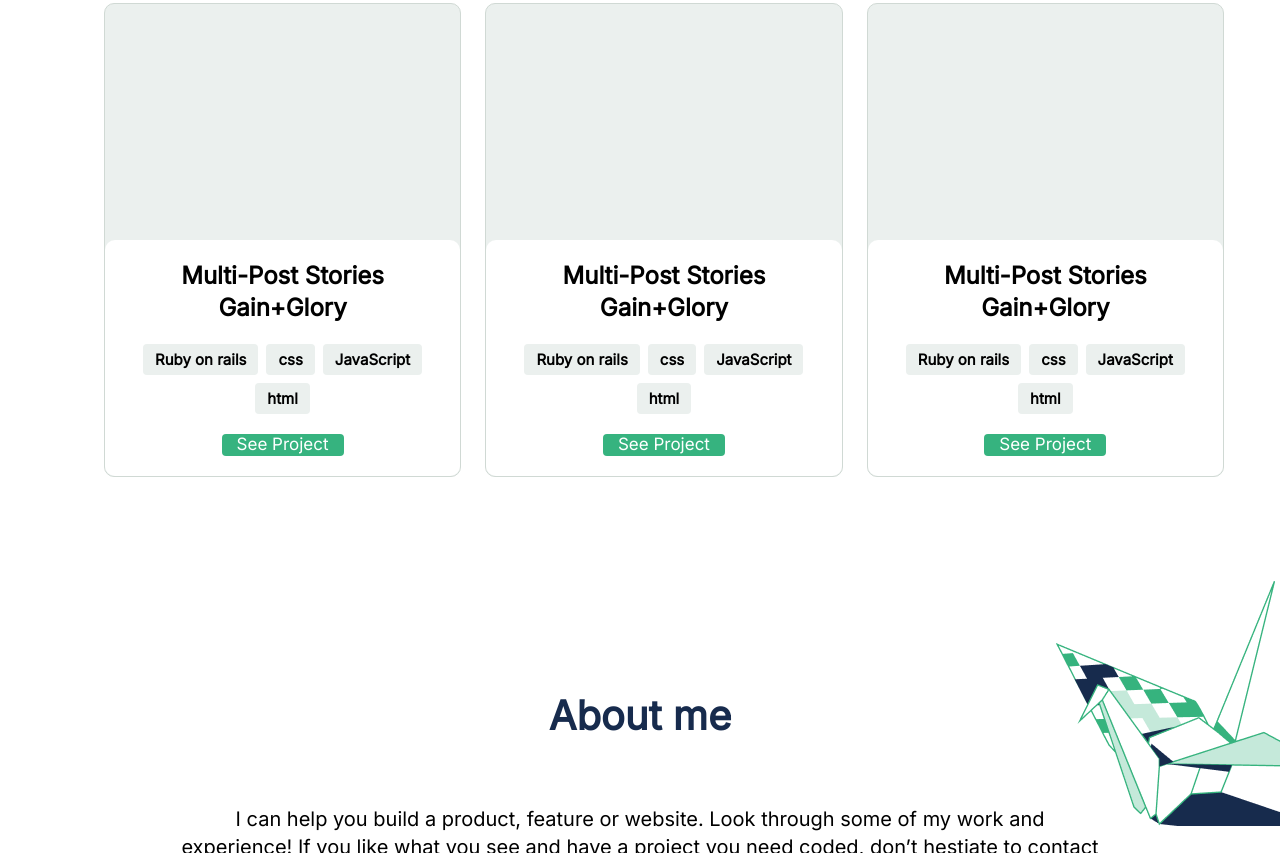
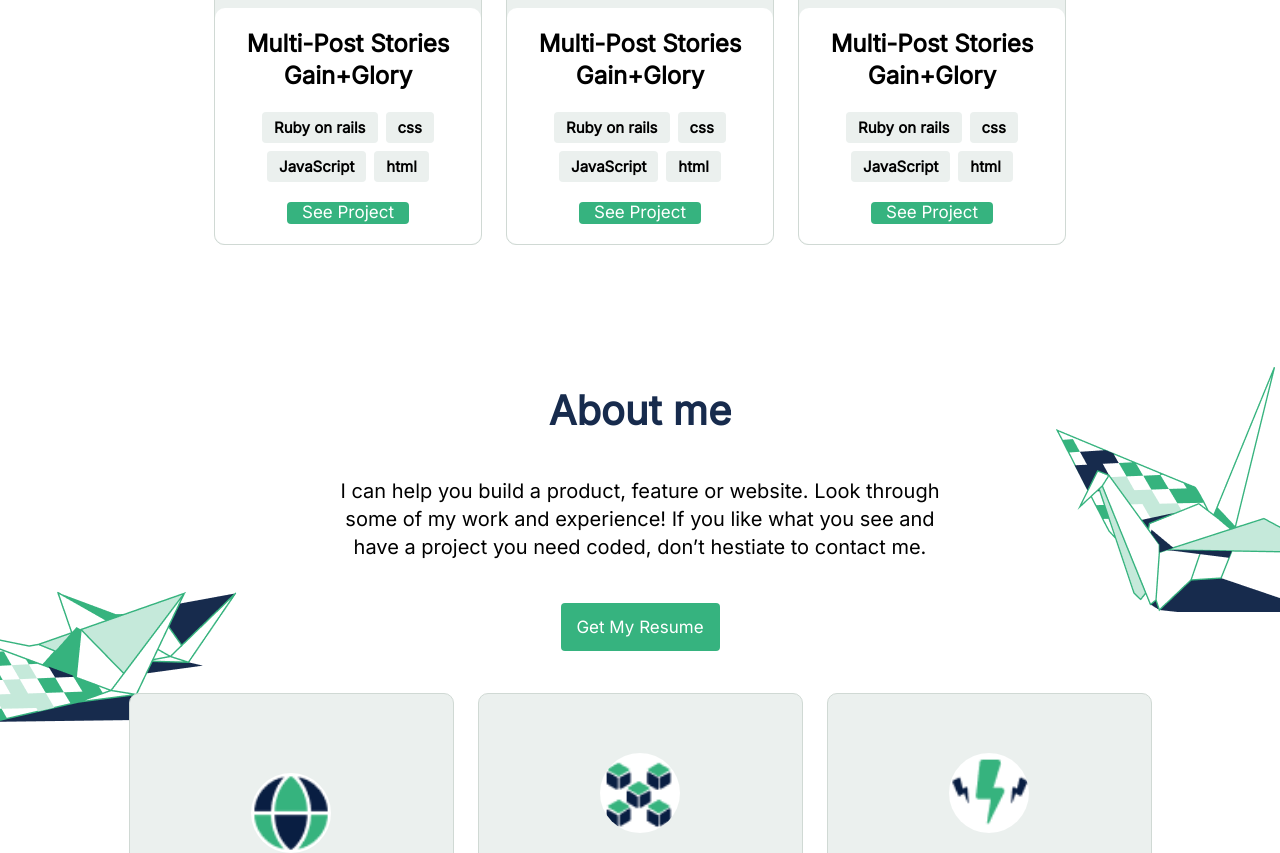
Before and after one commit to Vgonma/PersonalPortfolio, a website: page index.html in a window 1280 px wide. Shown: the part 1947-2800 px from the top of the page. Drawn offline with Linux system fonts and the light colour scheme.

Commit message:
Reduce space between title and projects, move About me background image to fit the template

```diff
--- a/index.html
+++ b/index.html
@@ -112,7 +112,7 @@
         </section>
     </section>
 
-    <section class="tittleContainer aboutMe" id="About">
+    <section class="aboutMe tittleContainer" id="About">
         <h2 class="title blue">About me</h2>
         <p> I can help you build a product, feature or website. Look through some of my work and experience! If you like what you see and have a project you need coded, don’t hestiate to contact me.</p>
         <button class="button resumeButton">Get My Resume</button>
--- a/style.css
+++ b/style.css
@@ -17,6 +17,7 @@ body {
   width: 100%;
   background-color: white;
   font-size: 20px;
+  max-width: 1920px;
 }
 
 .navContainer {
@@ -67,7 +68,7 @@ p {
   flex-direction: column;
   align-items: center;
   justify-content: space-around;
-  padding: 6.4%;
+  padding: 15% 15% 0;
 }
 
 .tittleContainer p {
@@ -76,13 +77,13 @@ p {
 
 /* Main page */
 @media (min-width: 768px) {
-  .navContainer h2,
-  nav {
-    display: none;
+  .navContainer {
+    margin: 0;
   }
 
-  .navContainer {
-    margin: 0;
+  .navContainer h2,
+  div {
+    display: none;
   }
 
   .navContainer ul {
@@ -301,24 +302,19 @@ p {
 }
 
 @media (min-width: 900px) {
-  .separator {
-    display: none;
-  }
-
   .myRecentWork {
-    grid-template-columns: repeat(3, 33.33%);
-    grid-template-rows: repeat(3, 1fr);
-    grid-auto-flow: row;
+    justify-content: center;
+    grid-template-columns: repeat(3, auto);
+    grid-template-rows: auto auto auto;
     gap: 1.2em;
   }
 
   .myRecentWork h2 {
     grid-column: span 3;
-    margin: 40px;
   }
 
   .workCard {
-    max-width: none;
+    max-width: 18.45em;
     height: 474px;
     display: flex;
     flex-wrap: wrap;
@@ -331,6 +327,7 @@ p {
   }
 }
 
+/* About Me Section */
 .aboutMe {
   display: grid;
   grid-template-columns: 3;
@@ -357,37 +354,6 @@ p {
   width: 325px;
 }
 
-/* About Me */
-@media (min-width: 768px) {
-  .aboutMe {
-    grid-template-columns: repeat(3, 1fr);
-    grid-template-rows: repeat(3, 1fr);
-    background-image:
-      url(./images/illustration-about\ me-1-desktop.png),
-      url(./images/illustration-about-me-2-desktop.png);
-    background-position: top right, center left;
-    background-size: auto;
-  }
-
-  .aboutMe h2 {
-    grid-column: span 3;
-  }
-
-  .aboutMe p {
-    grid-column: span 3;
-  }
-
-  .aboutMe button {
-    grid-column: span 3;
-  }
-
-  .aboutMeCard {
-    width: 100%;
-    height: 352px;
-    gap: 1.2em;
-  }
-}
-
 .aboutMeCard img {
   height: 50px;
   width: 50px;
@@ -400,7 +366,7 @@ p {
 .aboutMeCard ul {
   list-style: none;
   padding: 0;
-  margin: 0 10px;
+  margin: 0 0.5em;
   display: flex;
   flex-wrap: wrap;
   justify-content: center;
@@ -418,6 +384,48 @@ p {
   font-weight: 600;
   font-size: 12px;
   line-height: 16px;
+}
+
+@media (min-width: 768px) {
+  .aboutMe {
+    grid-template-columns: repeat(3, 1fr);
+    grid-template-rows: repeat(3, 1fr);
+    justify-content: center;
+    background-image:
+      url(./images/illustration-about\ me-1-desktop.png),
+      url(./images/illustration-about-me-2-desktop.png);
+    background-position: right 100px, center left;
+    background-size: auto;
+    padding-top: 8%;
+    margin-bottom: 8%;
+  }
+
+  .aboutMe h2 {
+    grid-column: span 3;
+  }
+
+  .aboutMe p {
+    grid-column: span 3;
+    max-width: 60%;
+  }
+
+  .aboutMe button {
+    margin: 0;
+    grid-column: span 3;
+  }
+
+  .aboutMeCard {
+    max-width: 18.45em;
+    height: 17.6em;
+    gap: 1.2em;
+  }
+
+  .aboutMeCard img {
+    margin: 0;
+    padding: 0;
+    height: 4em;
+    width: 4em;
+  }
 }
 
 .blue {
```
